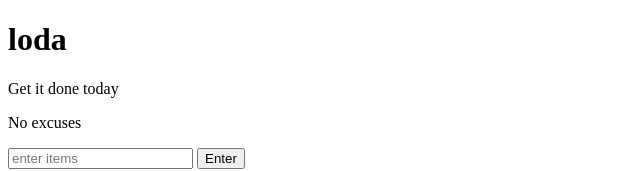
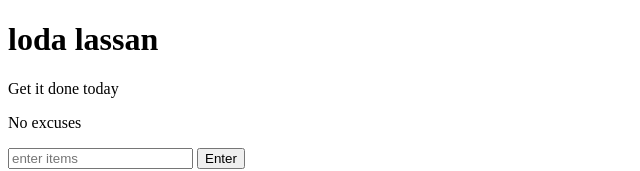
Before and after one commit to aayush142002/shopping-list, a plain HTML site: page index.html in a window 1280 px wide. Shown: the top 171 px of the page, without its empty margins (0-640 px from the left). Drawn offline with Linux system fonts and the light colour scheme.

Commit message:
changing titile

```diff
--- a/index.html
+++ b/index.html
@@ -6,7 +6,7 @@
 
 </head>
 <body>
-	<h1>loda</h1>
+	<h1>loda lassan</h1>
 	<p id="first">Get it done today</p>
 	<p class="second">No excuses</p>
 	<input id="userinput" type="text" placeholder="enter items">
```
